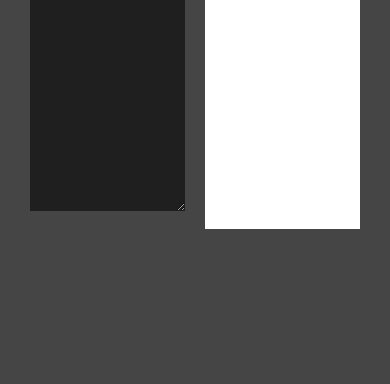
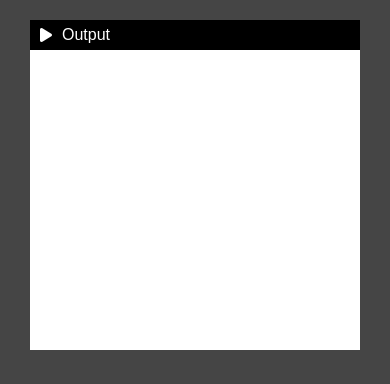
Before and after one commit to Krishna-85/Live-code-editor, a plain HTML site: page index.html in a window 390 px wide. Shown: the part 576-960 px from the top of the page. Before the commit the page ends 844 px from the top, so only its background shows below. Drawn offline with nearby package versions, Linux system fonts and the light colour scheme.

Commit message:
Refactor HTML structure and enhance CSS styling for live code editor; add Prism.js for syntax highlighting and improve responsiveness.

```diff
--- a/index.html
+++ b/index.html
@@ -1,11 +1,23 @@
 <!DOCTYPE html>
 <html lang="en">
 <head>
-    <meta charset="UTF-8">
-    <meta name="viewport" content="width=device-width, initial-scale=1.0">
-    <title>Document</title>
+  <meta charset="UTF-8" />
+  <meta name="viewport" content="width=device-width, initial-scale=1.0"/>
+  <title>Live Code Editor</title>
+
+  <!-- FontAwesome -->
+  <script src="https://kit.fontawesome.com/b88938fc94.js" crossorigin="anonymous"></script>
+
+  <!-- Prism.js Theme (Dark) -->
+  <link href="https://cdnjs.cloudflare.com/ajax/libs/prism/1.29.0/themes/prism-tomorrow.min.css" rel="stylesheet"/>
+
+  <!-- Prism.js Core -->
+  <script src="https://cdnjs.cloudflare.com/ajax/libs/prism/1.29.0/prism.min.js"></script>
+  <script src="https://cdnjs.cloudflare.com/ajax/libs/prism/1.29.0/components/prism-javascript.min.js"></script>
+  <script src="https://cdnjs.cloudflare.com/ajax/libs/prism/1.29.0/components/prism-css.min.js"></script>
+  <script src="https://cdnjs.cloudflare.com/ajax/libs/prism/1.29.0/components/prism-markup.min.js"></script>
+
   <link rel="stylesheet" href="style.css">
-    <script src="https://kit.fontawesome.com/b88938fc94.js" crossorigin="anonymous"></script>
 </head>
 <body>
 
@@ -13,33 +25,44 @@
     <div class="left">
       <label><i class="fa-brands fa-html5"></i> HTML</label>
       <textarea id="html-code" onkeyup="run()"></textarea>
+      <pre><code id="html-preview" class="language-html"></code></pre>
 
       <label><i class="fa-brands fa-css3-alt"></i> CSS</label>
       <textarea id="css-code" onkeyup="run()"></textarea>
+      <pre><code id="css-preview" class="language-css"></code></pre>
 
       <label><i class="fa-brands fa-js"></i> JavaScript</label>
       <textarea id="js-code" onkeyup="run()"></textarea>
+      <pre><code id="js-preview" class="language-javascript"></code></pre>
     </div>
+
     <div class="right">
       <label><i class="fa-solid fa-play"></i> Output</label>
       <iframe id="output"></iframe>
     </div>
   </div>
 
+  <script>
+    function run() {
+      const htmlCode = document.getElementById("html-code").value;
+      const cssCode = document.getElementById("css-code").value;
+      const jsCode = document.getElementById("js-code").value;
+      const output = document.getElementById("output");
 
-    <script>
-        function run(){
-            let htmlCode = document.getElementById("html-code").value;
-            let cssCode = document.getElementById("css-code").value;
-            let jsCode = document.getElementById("js-code").value;
-            let output = document.getElementById("output")
-
-            output.contentDocument.body.innerHTML = htmlCode + "<style>" +cssCode+"</style>";
+      // Inject HTML + CSS into iframe
+      output.contentDocument.body.innerHTML = htmlCode + "<style>" + cssCode + "</style>";
       output.contentWindow.eval(jsCode);
 
+      // Prism live preview
+      document.getElementById("html-preview").textContent = htmlCode;
+      document.getElementById("css-preview").textContent = cssCode;
+      document.getElementById("js-preview").textContent = jsCode;
+
+      Prism.highlightElement(document.getElementById("html-preview"));
+      Prism.highlightElement(document.getElementById("css-preview"));
+      Prism.highlightElement(document.getElementById("js-preview"));
     }
   </script>
 
-
 </body>
 </html>
--- /dev/null
+++ b/style.scss
@@ -0,0 +1,82 @@
+// Variables
+$bg-dark: #1f1f1f;
+$bg-light: #454545;
+$text-light: #fff;
+$label-bg: #000;
+
+// Global Reset
+* {
+  margin: 0;
+  padding: 0;
+  box-sizing: border-box;
+}
+
+html, body {
+  width: 100%;
+  height: 100%;
+  background: $bg-light;
+  color: $text-light;
+  font-family: sans-serif;
+}
+
+.container {
+  width: 100%;
+  height: 100vh;
+  padding: 20px;
+  display: flex;
+  flex-direction: row;
+
+  @media (max-width: 768px) {
+    flex-direction: column;
+    height: auto;
+  }
+
+  .left, .right {
+    flex-basis: 50%;
+    padding: 10px;
+
+    @media (max-width: 768px) {
+      flex-basis: 100%;
+    }
+  }
+
+  textarea {
+    width: 100%;
+    height: 28%;
+    background: $bg-dark;
+    color: $text-light;
+    padding: 10px 20px;
+    border: none;
+    outline: none;
+    font-size: 18px;
+
+    @media (max-width: 768px) {
+      font-size: 16px;
+      height: auto;
+      min-height: 100px;
+    }
+  }
+
+  iframe {
+    width: 100%;
+    height: 95%;
+    background: #fff;
+    border: none;
+    outline: none;
+
+    @media (max-width: 768px) {
+      height: 300px;
+    }
+  }
+
+  label {
+    display: flex;
+    align-items: center;
+    background: $label-bg;
+    height: 30px;
+
+    i {
+      margin: 0 10px;
+    }
+  }
+}
```
Also changed, not shown: style.css, 1 other file. Lines whose indentation alone changed are shown as unchanged.
